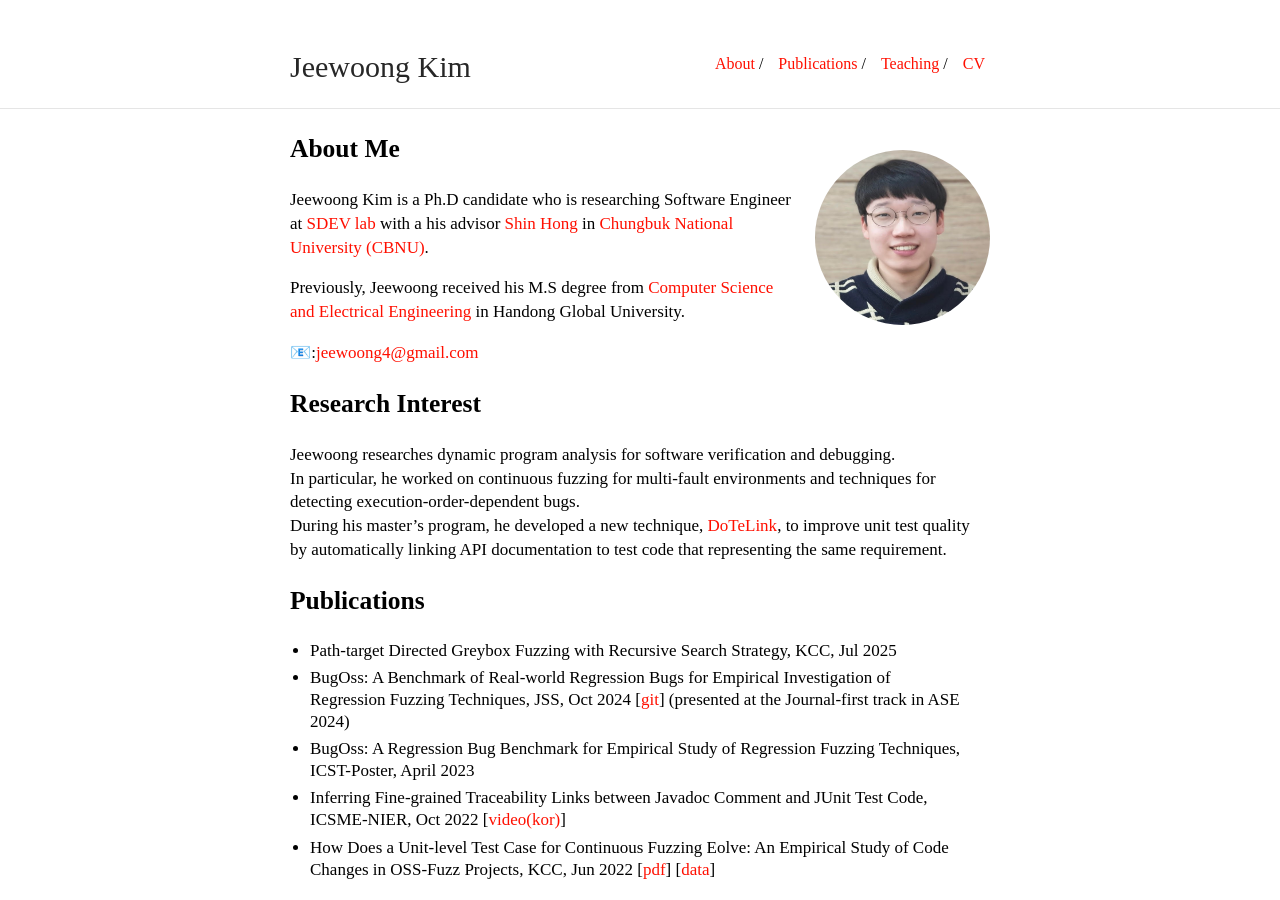
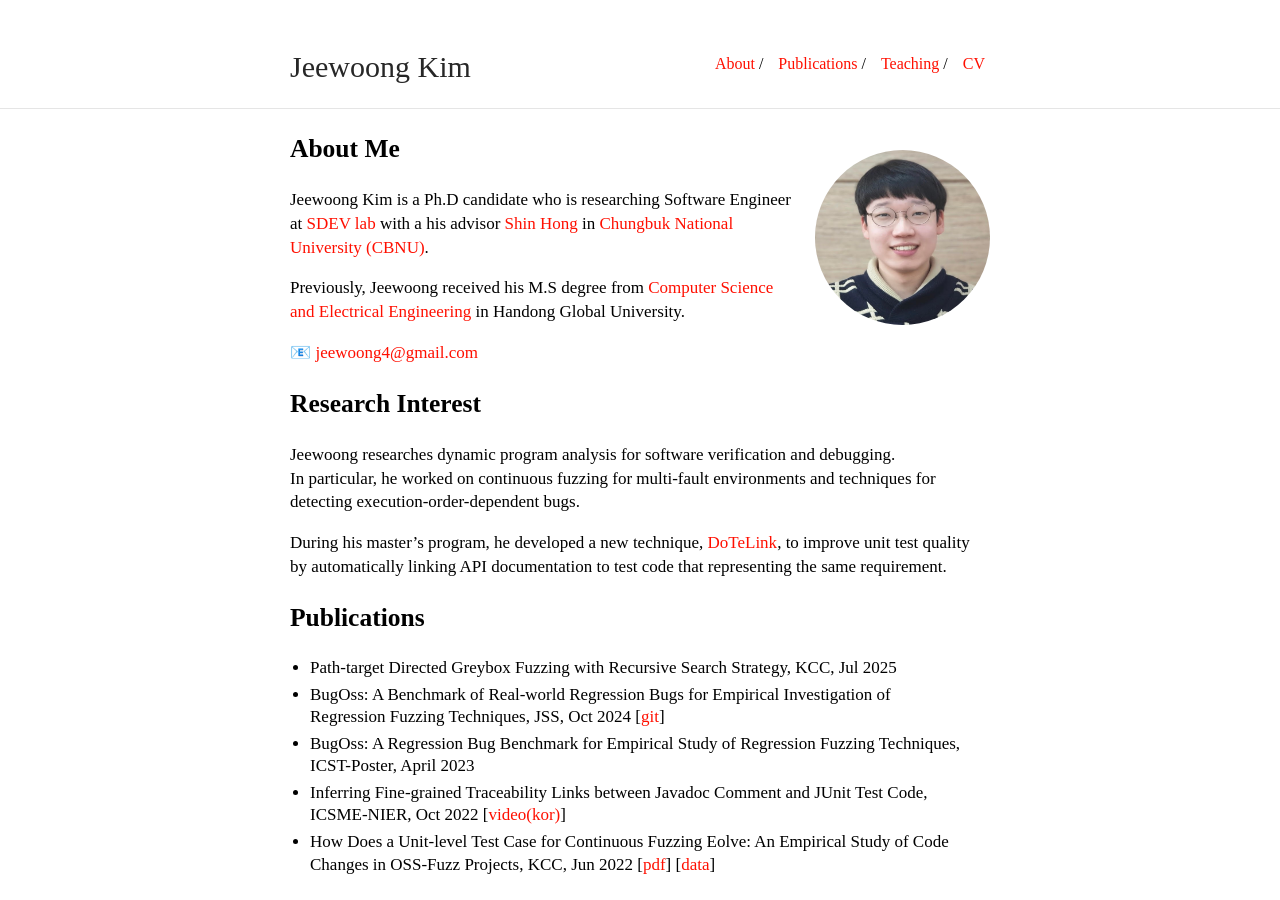
Before and after one commit to JeewoongKim/jeewoongkim.github.io, a Jekyll site: the page built from index.md, in a window 1280 px wide. Built offline with Jekyll 4.4.1, drawn with Linux system fonts in a browser that asks for light colours.

Commit message:
Update files

```diff
--- a/index.md
+++ b/index.md
@@ -10,20 +10,21 @@ Jeewoong Kim is a Ph.D candidate who is researching Software Engineer at [SDEV l
 
 Previously, Jeewoong received his M.S degree from [Computer Science and Electrical Engineering](https://csee.handong.edu) in Handong Global University.
 
-📧:[jeewoong4@gmail.com](mailto:jeewoong4@gmail.com)
+📧 [jeewoong4@gmail.com](mailto:jeewoong4@gmail.com)
 
 
 ## Research Interest
 
-Jeewoong researches dynamic program analysis for software verification and debugging.<br>
-In particular, he worked on continuous fuzzing for multi-fault environments and techniques for detecting execution-order-dependent bugs.<br>
+Jeewoong researches dynamic program analysis for software verification and debugging.
+In particular, he worked on continuous fuzzing for multi-fault environments and techniques for detecting execution-order-dependent bugs.
+
 During his master's program, he developed a new technique, [DoTeLink](https://ieeexplore.ieee.org/document/9978264), to improve unit test quality by automatically linking API documentation to test code that representing the same requirement.
 
 
 ## Publications
 
 - Path-target Directed Greybox Fuzzing with Recursive Search Strategy, KCC, Jul 2025
-- BugOss: A Benchmark of Real-world Regression Bugs for Empirical Investigation of Regression Fuzzing Techniques, JSS, Oct 2024 \[[git](https://github.com/sdevlab/BugOss)\]  (presented at the Journal-first track in ASE 2024)
+- BugOss: A Benchmark of Real-world Regression Bugs for Empirical Investigation of Regression Fuzzing Techniques, JSS, Oct 2024 \[[git](https://github.com/sdevlab/BugOss)\]
 - BugOss: A Regression Bug Benchmark for Empirical Study of Regression Fuzzing Techniques, ICST-Poster, April 2023
 - Inferring Fine-grained Traceability Links between Javadoc Comment and JUnit Test Code, ICSME-NIER, Oct 2022  \[[video(kor)](https://youtu.be/cYSnoM7Z9hc)\]
 - How Does a Unit-level Test Case for Continuous Fuzzing Eolve: An Empirical Study of Code Changes in OSS-Fuzz Projects, KCC, Jun 2022 \[[pdf](/pubs/kcc22_oss-fuzz-change.pdf)\] \[[data](https://github.com/ARISE-Handong/oss-fuzz-study)\]
```
Also changed, not shown: publications.md (+3 -1 lines), 4 other files.
